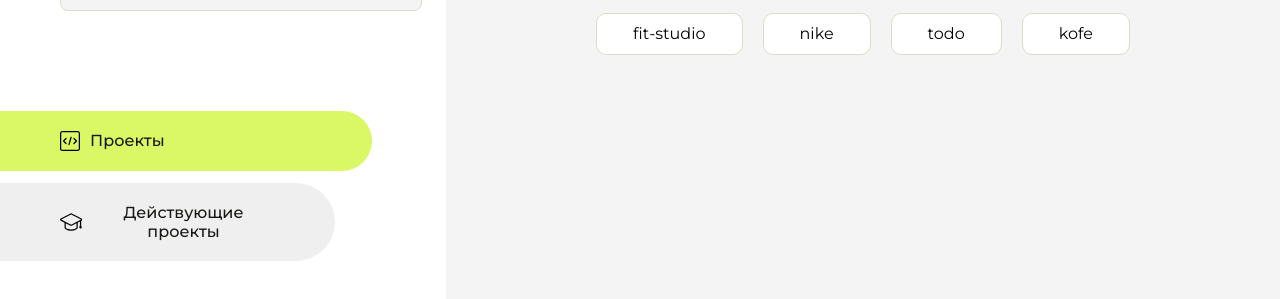
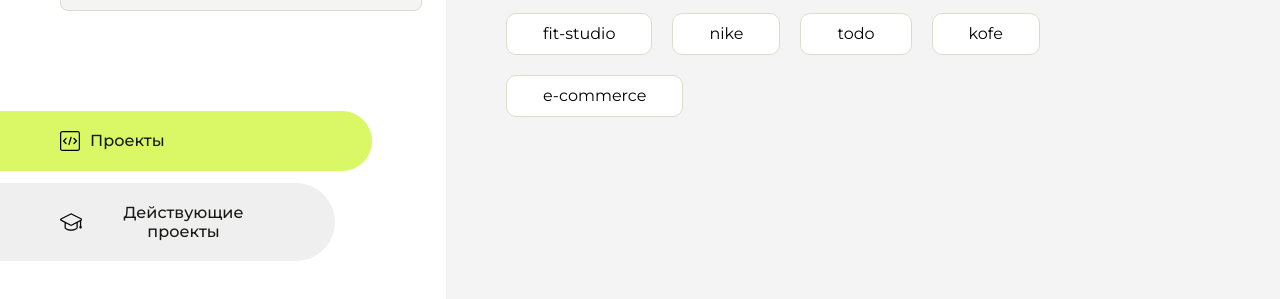
Before and after one commit to lukaninmatvej40-png/projects, a plain HTML site: page index.html in a window 1280 px wide. Shown: the part 225-524 px from the top of the page. Drawn offline with Linux system fonts and the light colour scheme.

Commit message:
Update index.html

```diff
--- a/index.html
+++ b/index.html
@@ -104,6 +104,9 @@
                     <li class="content__list-item">
                         <a href="Kofe/index.html">kofe</a>
                     </li>
+                    <li class="content__list-item">
+                        <a href="E-commerce/index.html">e-commerce</a>
+                    </li>
                 </ul>
             </div>
             <div class="content__block hidden" id="diplomBlock">
```
